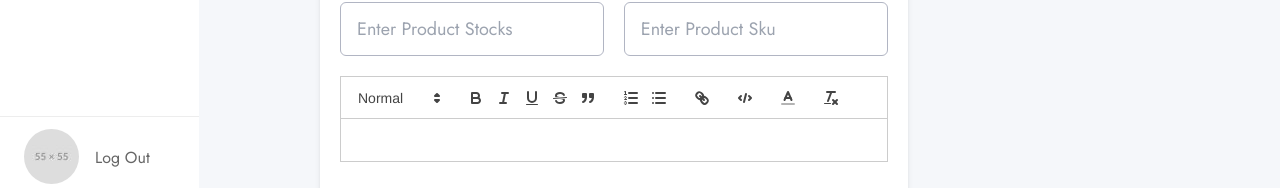
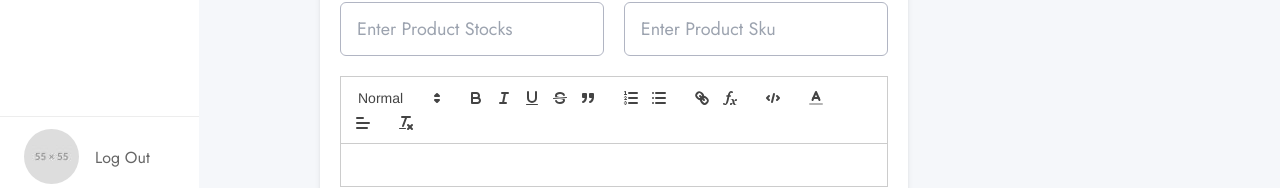
Before and after one commit to devfardin/furniture-Ecommerce-website, a React (Vite) app in the folder frontend/: page /dashboard/add-product in a window 1280 px wide. Shown: the part 604-792 px from the top of the page. Built offline with nearby package versions, Linux system fonts and the light colour scheme; no server answers.

Commit message:
rich text editor

```diff
--- a/frontend/src/components/TextEditor.jsx
+++ b/frontend/src/components/TextEditor.jsx
@@ -11,9 +11,10 @@ const TextEditor = ({ textValue, setTextValue }) => {
       [{ header: [1, 2, 3, false] }],
       ["bold", "italic", "underline", "strike", "blockquote"],
       [{ list: "ordered" }, { list: "bullet" }],
-      ["link"],
+      ["link","formula"],
       [{ "code-block": true }],
       [{ color: [] }],
+      [{ 'align': [] }],
       ["clean"],
     ],
   };
@@ -28,6 +29,8 @@ const TextEditor = ({ textValue, setTextValue }) => {
     "bullet",
     "link",
     "color",
+    "align",
+    "formula",
     "code-block",
   ];
 
```
